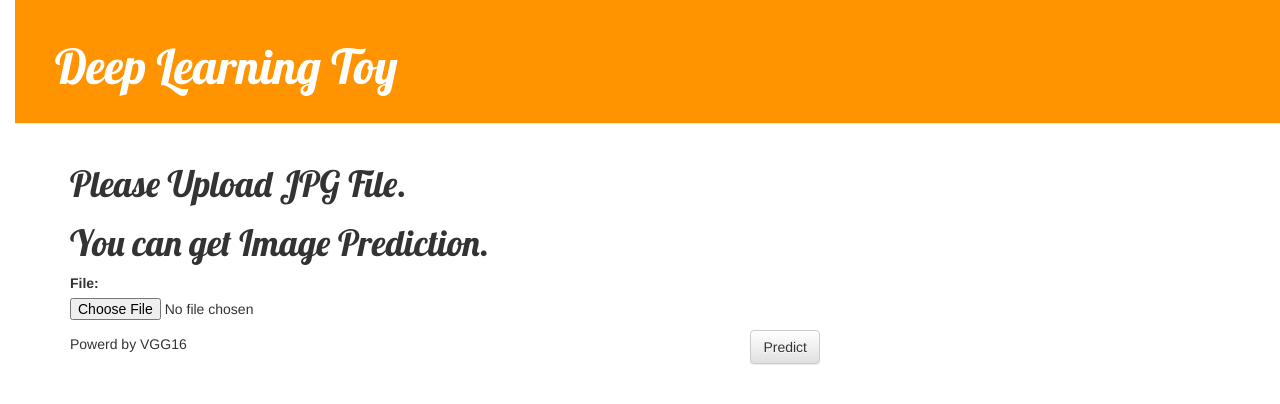
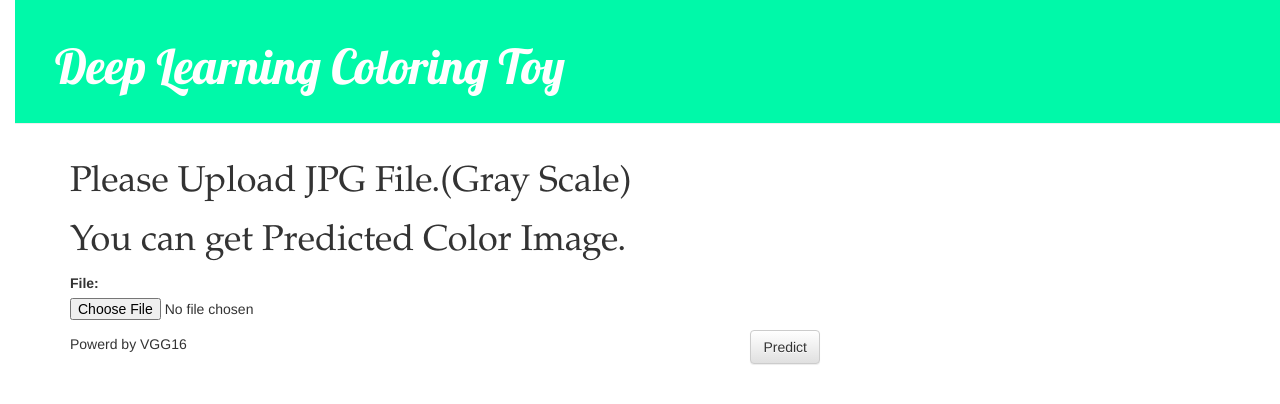
Before and after one commit to riodeja5/dltoy_coloring, a Django app: page / in a window 1280 px wide. Shown: the top 404 px of the page. Run offline with Django 3.2, Linux system fonts and the light colour scheme; some libraries are stand-ins or nearby versions.

Commit message:
change color and font

```diff
--- a/blog/static/css/blog.css
+++ b/blog/static/css/blog.css
@@ -8,7 +8,7 @@ body {
 }
 
 .page-header {
-    background-color: #ff9400;
+    background-color: #00F9A9;
     margin-top: 0;
     padding: 20px 20px 20px 40px;
 }
@@ -24,7 +24,7 @@ body {
 }
 
 h1, h2, h3, h4 {
-    font-family: 'Lobster', cursive;
+    font-family: 'Palatino Linotype', cursive;
 }
 
 .date {
--- a/blog/templates/blog/base.html
+++ b/blog/templates/blog/base.html
@@ -1,7 +1,7 @@
 {% load static %}
 <html>
     <head>
-        <title>Deep Learning Toy</title>
+        <title>Deep Learning Coloring Toy</title>
         <link rel="stylesheet" href="//maxcdn.bootstrapcdn.com/bootstrap/3.2.0/css/bootstrap.min.css">
         <link rel="stylesheet" href="//maxcdn.bootstrapcdn.com/bootstrap/3.2.0/css/bootstrap-theme.min.css">
         <link href="//fonts.googleapis.com/css?family=Lobster&subset=latin,latin-ext" rel="stylesheet" type="text/css">
@@ -12,7 +12,7 @@
             {% if user.is_authenticated %}
                 <a href="{% url 'post_new' %}" class="top-menu"><span class="glyphicon-plus"></span></a>
             {% endif %}
-            <h1><a href="/">Deep Learning Toy</a></h1>
+            <h1><a href="/">Deep Learning Coloring Toy</a></h1>
         </div>
         <div class="content container">
             <div class="row">
--- a/blog/templates/blog/upload.html
+++ b/blog/templates/blog/upload.html
@@ -2,8 +2,8 @@
 
 {% block content %}
 
-    <h1>Please Upload JPG File.</h1>
-    <h1>You can get Image Prediction.</h1>
+    <h1>Please Upload JPG File.(Gray Scale)</h1>
+    <h1>You can get Predicted Color Image.</h1>
     <form method="POST" class="post-form" enctype="multipart/form-data">{% csrf_token %}
         {{ form.as_p }}
         <button type="submit" class="save btn btn-default">Predict</button>
```
